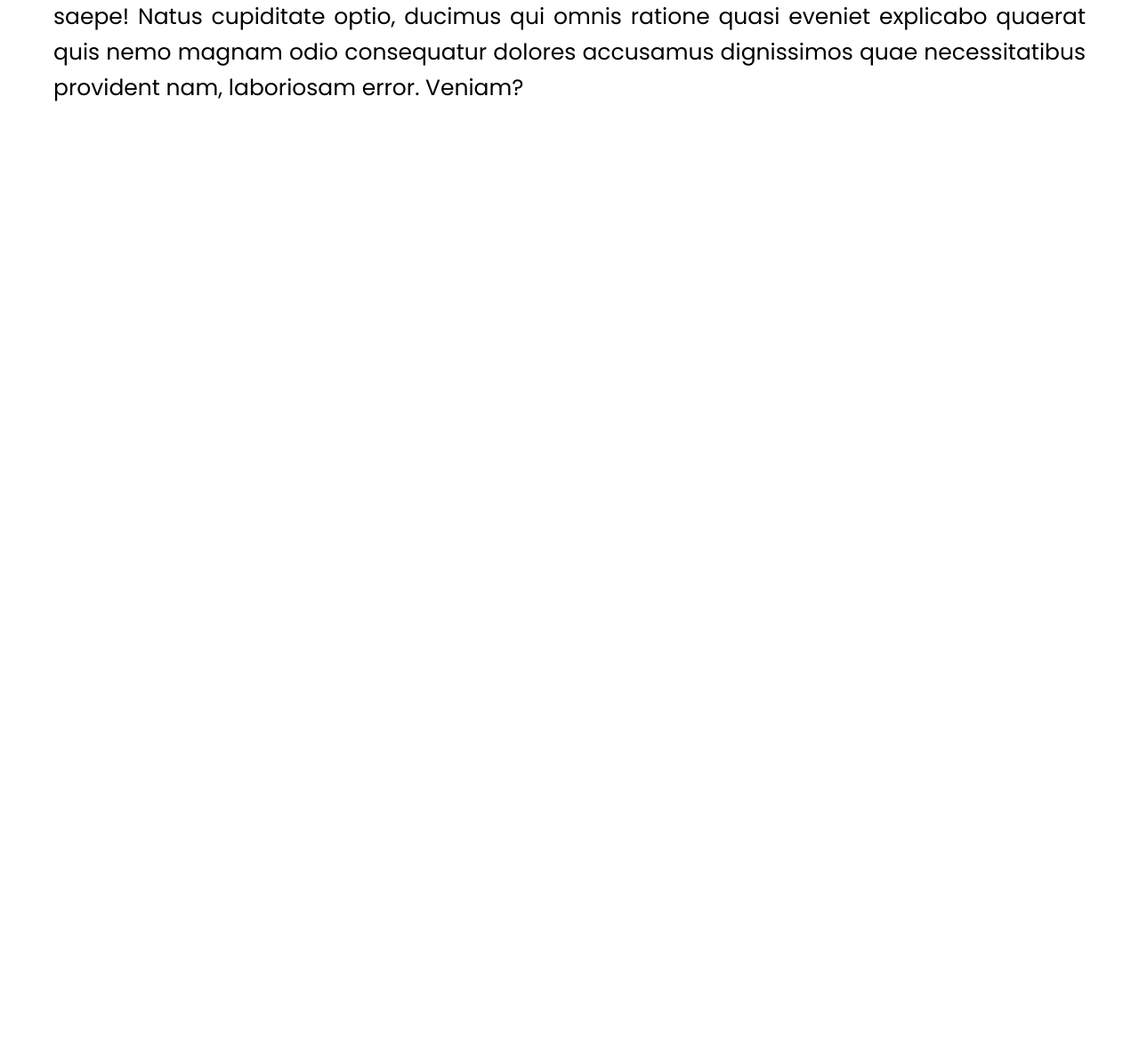
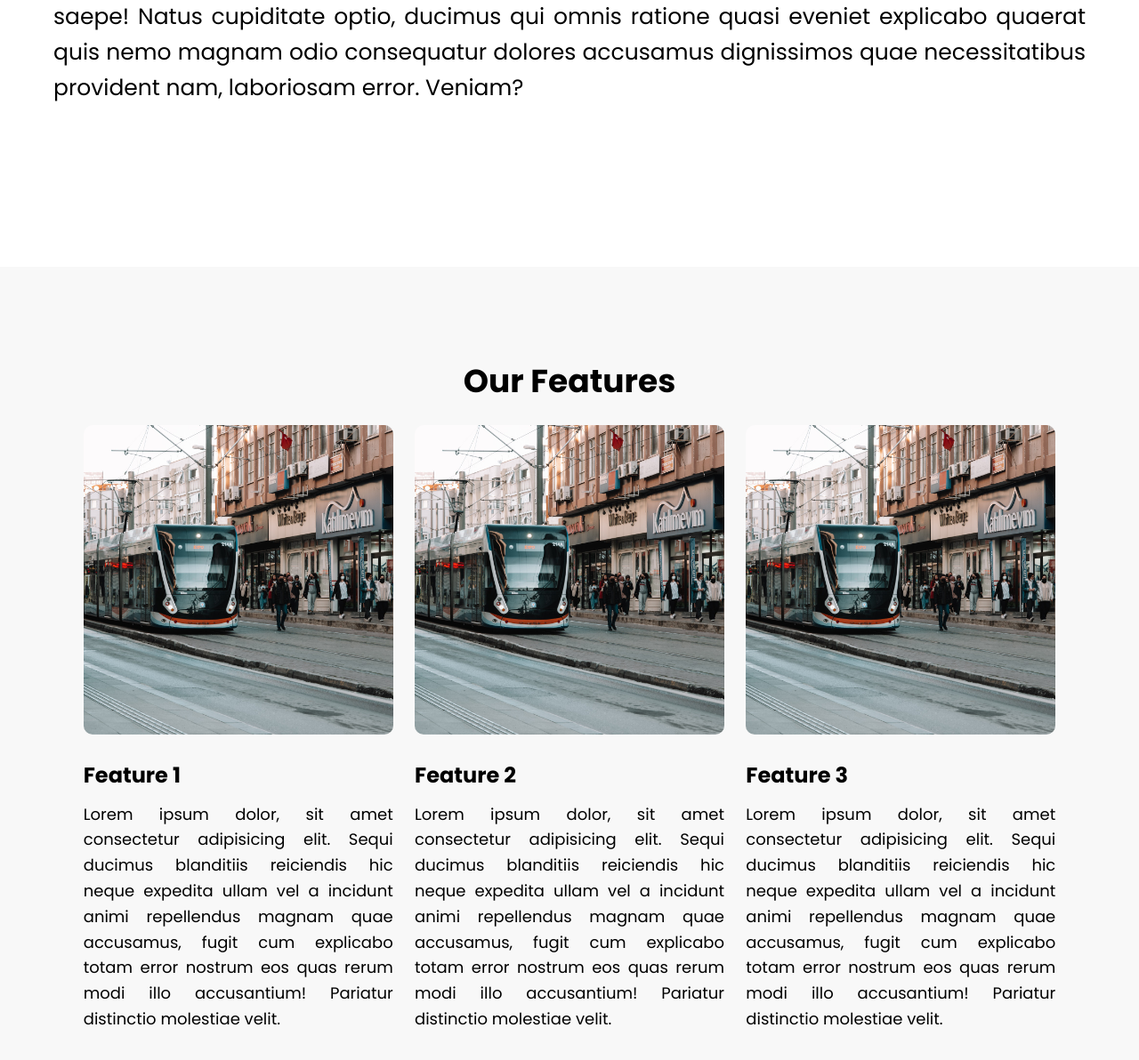
Before and after one commit to ckiroshan/railway-landing-page-website, a plain HTML site: page index.html in a window 1280 px wide. Shown: the part 1300-2492 px from the top of the page at 89% size. Before the commit the page ends 1600 px from the top, so only its background shows below. Drawn offline with Linux system fonts and the light colour scheme; a script that the page names is missing.

Commit message:
Added features section with 3 Cards.

```diff
--- a/index.html
+++ b/index.html
@@ -40,6 +40,36 @@
       </div>
     </section>
 
+    <section id="features">
+      <div class="container">
+        <h2>Our Features</h2>
+        <div class="feature">
+          <img src="images/features-image.jpg" alt="Feature 1" class="feature-image" />
+          <h3>Feature 1</h3>
+          <p>
+            Lorem ipsum dolor, sit amet consectetur adipisicing elit. Sequi ducimus blanditiis reiciendis hic neque expedita ullam vel a incidunt animi repellendus magnam quae accusamus, fugit cum
+            explicabo totam error nostrum eos quas rerum modi illo accusantium! Pariatur distinctio molestiae velit.
+          </p>
+        </div>
+        <div class="feature">
+          <img src="images/features-image.jpg" alt="Feature 2" class="feature-image" />
+          <h3>Feature 2</h3>
+          <p>
+            Lorem ipsum dolor, sit amet consectetur adipisicing elit. Sequi ducimus blanditiis reiciendis hic neque expedita ullam vel a incidunt animi repellendus magnam quae accusamus, fugit cum
+            explicabo totam error nostrum eos quas rerum modi illo accusantium! Pariatur distinctio molestiae velit.
+          </p>
+        </div>
+        <div class="feature">
+          <img src="images/features-image.jpg" alt="Feature 3" class="feature-image" />
+          <h3>Feature 3</h3>
+          <p>
+            Lorem ipsum dolor, sit amet consectetur adipisicing elit. Sequi ducimus blanditiis reiciendis hic neque expedita ullam vel a incidunt animi repellendus magnam quae accusamus, fugit cum
+            explicabo totam error nostrum eos quas rerum modi illo accusantium! Pariatur distinctio molestiae velit.
+          </p>
+        </div>
+      </div>
+    </section>
+
     <script src="script.js"></script>
   </body>
 </html>
--- a/style.css
+++ b/style.css
@@ -139,3 +139,41 @@ body {
   text-align: justify;
   font-size: 25px;
 }
+
+/* Features section styles */
+#features {
+  background-color: #f8f8f8;
+  padding: 100px 0;
+  text-align: center;
+}
+
+#features h2 {
+  font-size: 36px;
+  margin-bottom: 20px;
+}
+
+.feature {
+  display: inline-block;
+  width: 30%;
+  margin: 0 10px;
+  vertical-align: top;
+  text-align: left;
+  height: 100vh;
+}
+
+.feature-image {
+  width: 100%;
+  height: auto;
+  margin-bottom: 20px;
+  border-radius: 10px;
+}
+
+.feature h3 {
+  font-size: 24px;
+  margin-bottom: 10px;
+}
+
+.feature p {
+  text-align: justify;
+  font-size: 18px;
+}
```
